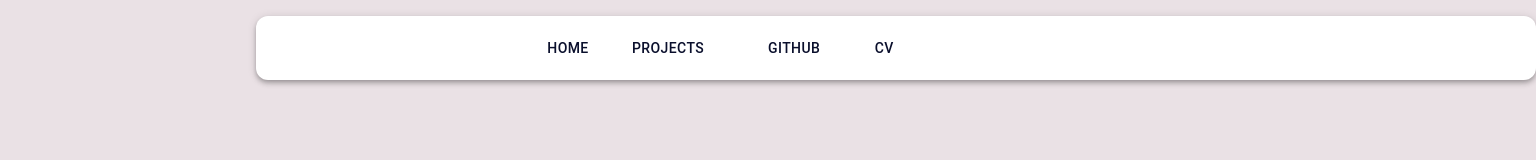
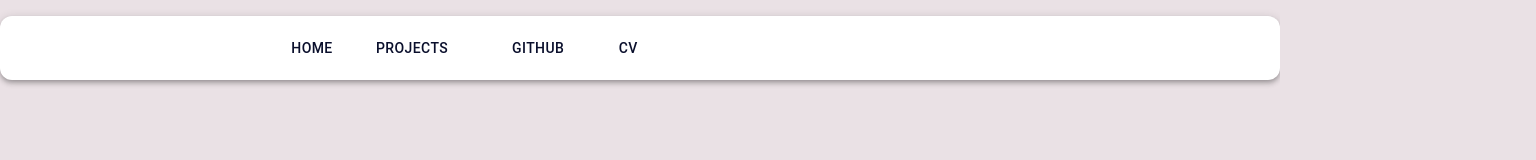
Before and after one commit to juliataro/portfolio-website, a React (Vite) app: page / in a window 1280 px wide. Shown: the top 160 px of the page, 1536 px wide, since content can reach past the window. Built offline with nearby package versions, Linux system fonts and the light colour scheme; some icons are missing; a web font is replaced by a local one.

Commit message:
Update Nav.tsx

```diff
--- a/src/components/navigation/Nav.tsx
+++ b/src/components/navigation/Nav.tsx
@@ -82,9 +82,6 @@ const Nav: React.FC = () => {
         position="static"
         sx={{
           backgroundColor: "#ffffff",
-          marginLeft: "20%",
-          marginRight: "20%",
-          marginBottom: "2rem",
         }}
       >
         <Toolbar sx={{ maxWidth: "1070px", width: "60%", mx: "auto" }}>
```
